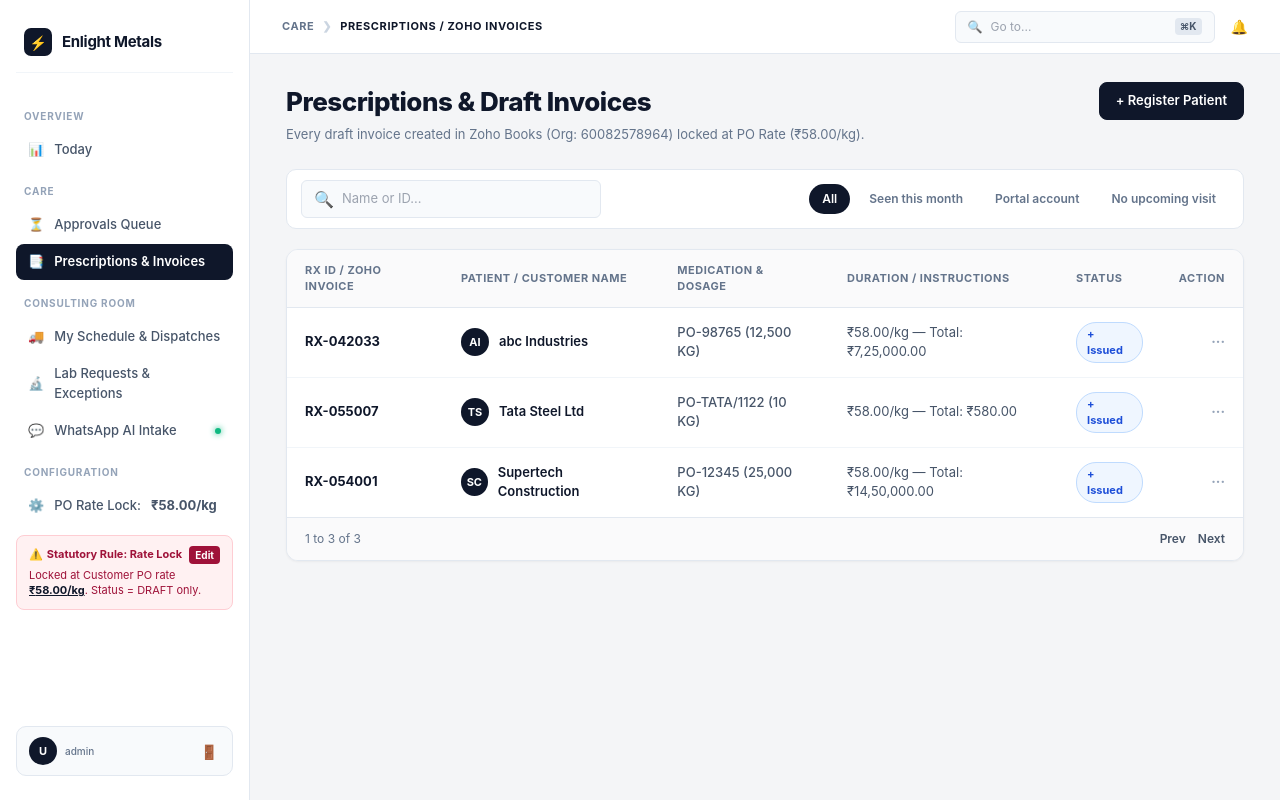
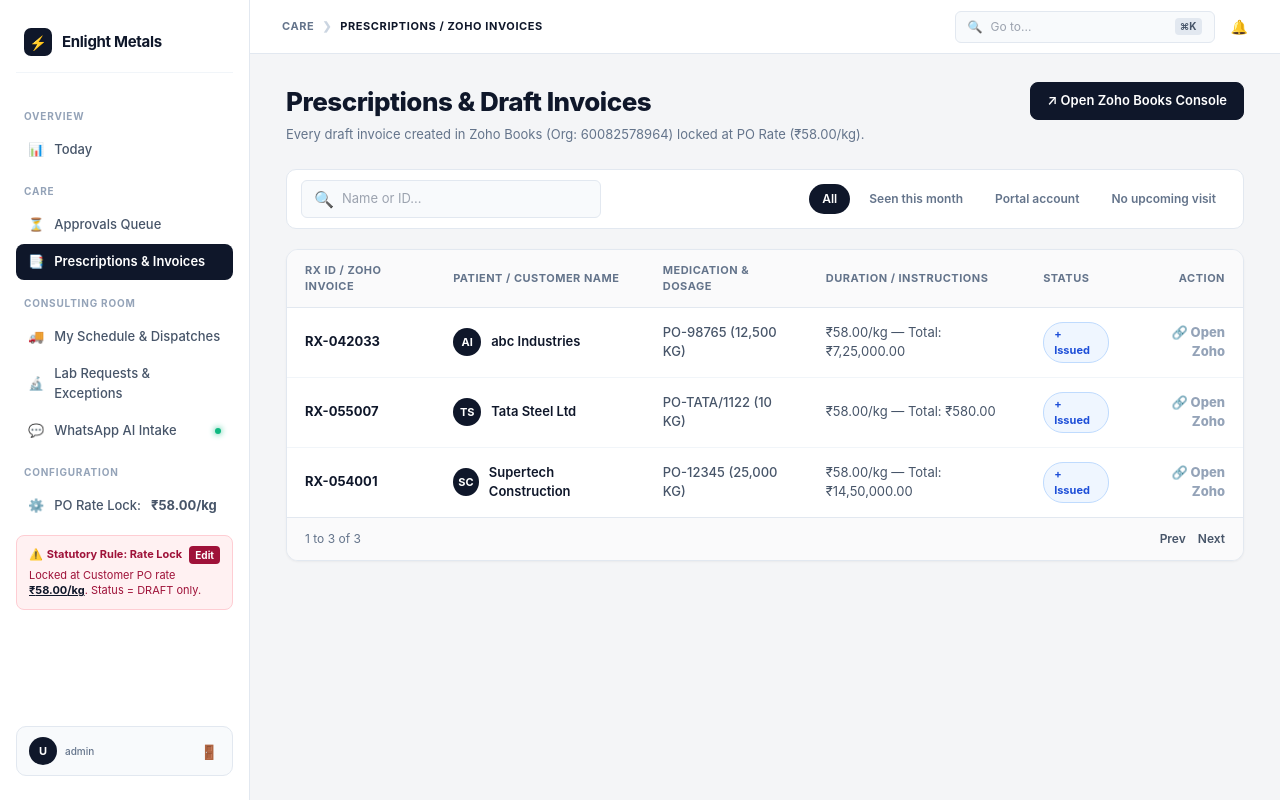
Before and after one commit to varunbadwaik/Enlight-Sales-OS, a Next.js app in the folder apps/web/: page /invoices in a window 1280 px wide. Built offline with nearby package versions, Linux system fonts and the light colour scheme; no server answers; sample sign-in values are in the browser's storage.

Commit message:
fix(web): update Zoho Books links to point cleanly to Org 60082578964 console to prevent invalid resource error

```diff
--- a/apps/web/app/invoices/page.tsx
+++ b/apps/web/app/invoices/page.tsx
@@ -83,6 +83,11 @@ export default function InvoicesPage() {
     return name.slice(0, 2).toUpperCase();
   };
 
+  // Safe Zoho Books URL constructor (Org: 60082578964)
+  const getZohoInvoiceUrl = (id?: string) => {
+    return 'https://books.zoho.in/app/60082578964#/invoices';
+  };
+
   return (
     <div>
       {/* Page Header */}
@@ -93,9 +98,15 @@ export default function InvoicesPage() {
             Every draft invoice created in Zoho Books (Org: 60082578964) locked at PO Rate (₹{fixRate}/kg).
           </p>
         </div>
-        <button onClick={fetchInvoices} className="btn-primary-dark">
-          + Register Patient
-        </button>
+        <a
+          href="https://books.zoho.in/app/60082578964#/invoices"
+          target="_blank"
+          rel="noreferrer"
+          className="btn-primary-dark"
+          style={{ textDecoration: 'none' }}
+        >
+          ↗ Open Zoho Books Console
+        </a>
       </div>
 
       {/* Filter & Search Bar */}
@@ -134,7 +145,7 @@ export default function InvoicesPage() {
                 <tr key={idx}>
                   <td style={{ fontWeight: '700', color: '#0F172A' }}>
                     <a
-                      href={`https://books.zoho.in/app/60082578964#/invoices/${item.zoho_sales_invoice_id || item.invoice_id}`}
+                      href={getZohoInvoiceUrl(item.zoho_sales_invoice_id || item.invoice_id)}
                       target="_blank"
                       rel="noreferrer"
                       style={{ color: 'inherit', textDecoration: 'none' }}
@@ -161,12 +172,12 @@ export default function InvoicesPage() {
                   </td>
                   <td style={{ textAlign: 'right' }}>
                     <a
-                      href={`https://books.zoho.in/app/60082578964#/invoices/${item.zoho_sales_invoice_id || item.invoice_id}`}
+                      href={getZohoInvoiceUrl(item.zoho_sales_invoice_id || item.invoice_id)}
                       target="_blank"
                       rel="noreferrer"
                       style={{ color: '#94A3B8', textDecoration: 'none', fontWeight: '800' }}
                     >
-                      ···
+                      🔗 Open Zoho
                     </a>
                   </td>
                 </tr>
--- a/apps/web/app/whatsapp/page.tsx
+++ b/apps/web/app/whatsapp/page.tsx
@@ -103,7 +103,7 @@ Dispatch      : 12-08-2026`
           `• Weight (kg): 10 kg\n` +
           `• Rate Lock Applied: ₹${savedRate}/kg\n` +
           `• Dispatch ID: DSP-66666\n` +
-          `• Zoho Books Invoice: #4102947000000055007 (Status: DRAFT)`
+          `• Zoho Books Org: #60082578964 (Status: DRAFT)`
         );
 
         // Append simulated session to sessions list
@@ -217,9 +217,8 @@ Dispatch      : 12-08-2026`
                   <span className="status-pill status-pill-emerald">
                     • {sess.session_status}
                   </span>
-                  {sess.invoice_id && (
                   <a
-                      href={`https://books.zoho.in/app/60082578964#/invoices/${sess.invoice_id}`}
+                    href="https://books.zoho.in/app/60082578964#/invoices"
                     target="_blank"
                     rel="noopener noreferrer"
                     style={{
@@ -228,9 +227,8 @@ Dispatch      : 12-08-2026`
                       fontWeight: '700'
                     }}
                   >
-                      🔗 Zoho Draft
+                    🔗 Zoho Books Org
                   </a>
-                  )}
                 </div>
               </div>
             ))}
```
Lines whose indentation alone changed are shown as unchanged.
